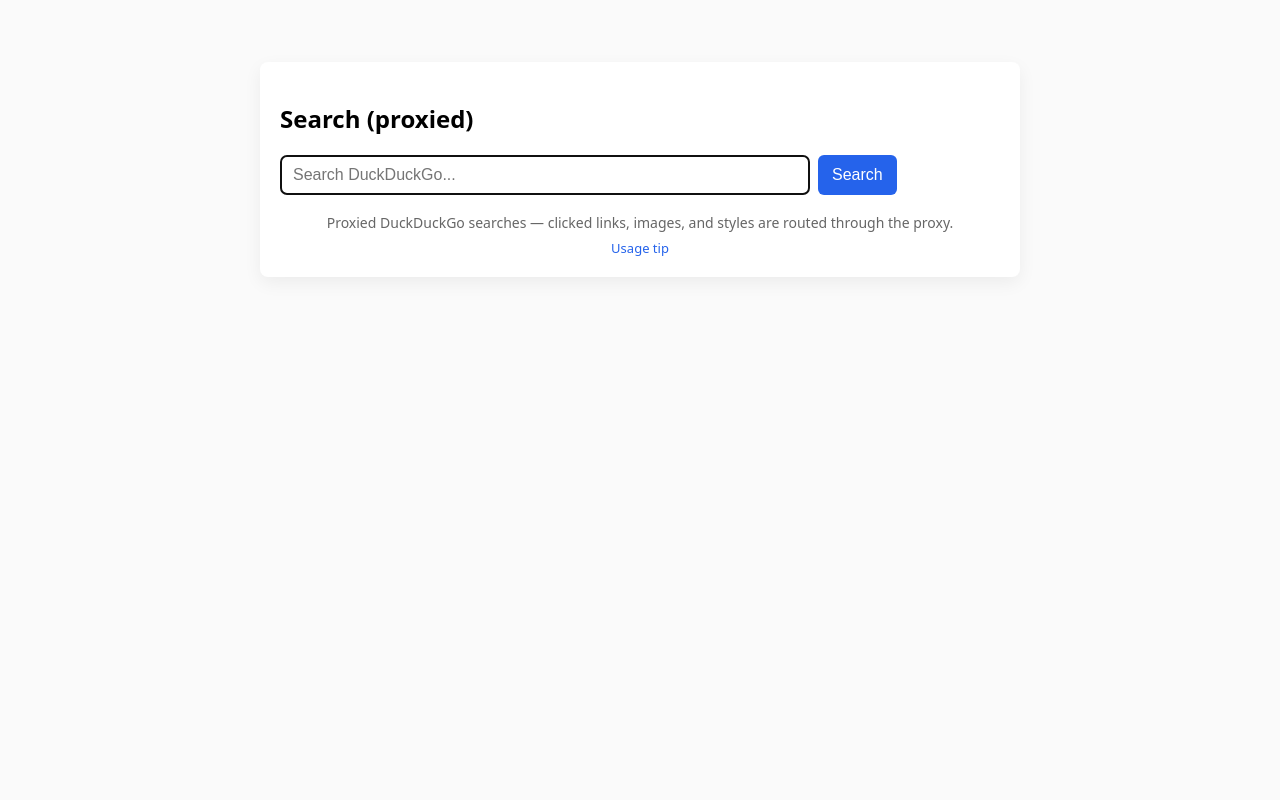
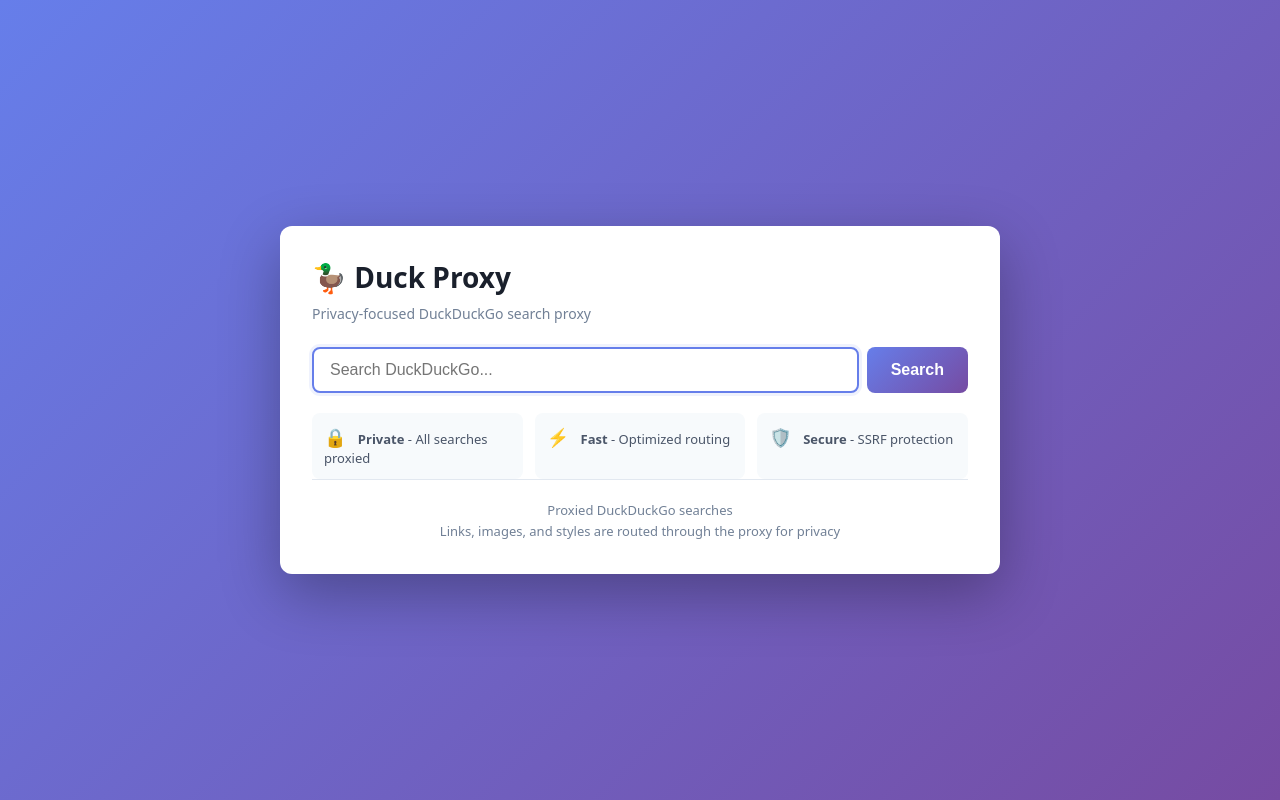
Before and after one commit to elijahkaialex-cell/my-web-proxy, a website: page public/index.html in a window 1280 px wide. Drawn offline with Linux system fonts and the light colour scheme.

Commit message:
Update index.html

```diff
--- a/public/index.html
+++ b/public/index.html
@@ -1,29 +1,162 @@
 <!doctype html>
-<html>
+<html lang="en">
 <head>
   <meta charset="utf-8" />
   <title>Proxy DuckDuckGo Search</title>
   <meta name="viewport" content="width=device-width,initial-scale=1" />
+  <meta name="description" content="Privacy-focused DuckDuckGo search proxy" />
   <style>
-    body { font-family: system-ui, -apple-system, "Segoe UI", Roboto, Arial; padding: 24px; background:#fafafa; }
-    .search { max-width:720px; margin: 30px auto; background:white; padding:20px; border-radius:8px; box-shadow: 0 6px 18px rgba(0,0,0,0.06); }
-    input[type="text"] { width:70%; padding:10px 12px; font-size:16px; border:1px solid #ddd; border-radius:6px; }
-    button { padding:10px 14px; font-size:16px; border-radius:6px; border:0; background:#2563eb; color:white; cursor:pointer; }
-    footer { text-align:center; margin-top:18px; color:#666; font-size:14px; }
-    a.small { color:#2563eb; text-decoration:none; font-size:13px; }
+    * { box-sizing: border-box; margin: 0; padding: 0; }
+    body {
+      font-family: system-ui, -apple-system, "Segoe UI", Roboto, Arial, sans-serif;
+      padding: 24px;
+      background: linear-gradient(135deg, #667eea 0%, #764ba2 100%);
+      min-height: 100vh;
+      display: flex;
+      align-items: center;
+      justify-content: center;
+    }
+    .container {
+      width: 100%;
+      max-width: 720px;
+    }
+    .search {
+      background: white;
+      padding: 32px;
+      border-radius: 12px;
+      box-shadow: 0 20px 60px rgba(0,0,0,0.3);
+    }
+    h2 {
+      color: #1a202c;
+      margin-bottom: 8px;
+      font-size: 28px;
+    }
+    .subtitle {
+      color: #718096;
+      font-size: 14px;
+      margin-bottom: 24px;
+    }
+    form {
+      display: flex;
+      gap: 8px;
+      margin-bottom: 20px;
+    }
+    input[type="text"] {
+      flex: 1;
+      padding: 12px 16px;
+      font-size: 16px;
+      border: 2px solid #e2e8f0;
+      border-radius: 8px;
+      transition: all 0.2s;
+    }
+    input[type="text"]:focus {
+      outline: none;
+      border-color: #667eea;
+      box-shadow: 0 0 0 3px rgba(102, 126, 234, 0.1);
+    }
+    button {
+      padding: 12px 24px;
+      font-size: 16px;
+      font-weight: 600;
+      border-radius: 8px;
+      border: 0;
+      background: linear-gradient(135deg, #667eea 0%, #764ba2 100%);
+      color: white;
+      cursor: pointer;
+      transition: transform 0.2s, box-shadow 0.2s;
+    }
+    button:hover {
+      transform: translateY(-2px);
+      box-shadow: 0 4px 12px rgba(102, 126, 234, 0.4);
+    }
+    button:active {
+      transform: translateY(0);
+    }
+    button:disabled {
+      opacity: 0.6;
+      cursor: not-allowed;
+      transform: none;
+    }
+    footer {
+      text-align: center;
+      padding-top: 20px;
+      border-top: 1px solid #e2e8f0;
+      color: #718096;
+      font-size: 13px;
+      line-height: 1.6;
+    }
+    .features {
+      display: grid;
+      grid-template-columns: repeat(auto-fit, minmax(200px, 1fr));
+      gap: 12px;
+      margin-top: 20px;
+    }
+    .feature {
+      background: #f7fafc;
+      padding: 12px;
+      border-radius: 8px;
+      font-size: 13px;
+      color: #4a5568;
+    }
+    .feature-icon {
+      font-size: 18px;
+      margin-right: 8px;
+    }
+    @media (max-width: 640px) {
+      .search { padding: 24px 20px; }
+      form { flex-direction: column; }
+      button { width: 100%; }
+    }
   </style>
 </head>
 <body>
-  <div class="search">
-    <h2>Search (proxied)</h2>
-    <form action="/search" method="GET" style="display:flex; gap:8px;">
-      <input type="text" name="q" placeholder="Search DuckDuckGo..." autofocus />
-      <button type="submit">Search</button>
-    </form>
-    <footer>
-      Proxied DuckDuckGo searches — clicked links, images, and styles are routed through the proxy.
-      <div style="margin-top:6px;"><a class="small" href="#" onclick="alert('Tip: use this proxy responsibly.')">Usage tip</a></div>
-    </footer>
+  <div class="container">
+    <div class="search">
+      <h2>🦆 Duck Proxy</h2>
+      <p class="subtitle">Privacy-focused DuckDuckGo search proxy</p>
+
+      <form action="/search" method="GET" id="searchForm">
+        <input
+          type="text"
+          name="q"
+          placeholder="Search DuckDuckGo..."
+          autofocus
+          required
+          aria-label="Search query"
+        />
+        <button type="submit" id="searchBtn">Search</button>
+      </form>
+
+      <div class="features">
+        <div class="feature">
+          <span class="feature-icon">🔒</span>
+          <strong>Private</strong> - All searches proxied
+        </div>
+        <div class="feature">
+          <span class="feature-icon">⚡</span>
+          <strong>Fast</strong> - Optimized routing
+        </div>
+        <div class="feature">
+          <span class="feature-icon">🛡️</span>
+          <strong>Secure</strong> - SSRF protection
+        </div>
+      </div>
+
+      <footer>
+        Proxied DuckDuckGo searches<br>
+        Links, images, and styles are routed through the proxy for privacy
+      </footer>
+    </div>
   </div>
+
+  <script>
+    const form = document.getElementById('searchForm');
+    const btn = document.getElementById('searchBtn');
+
+    form.addEventListener('submit', function() {
+      btn.disabled = true;
+      btn.textContent = 'Searching...';
+    });
+  </script>
 </body>
 </html>
```
